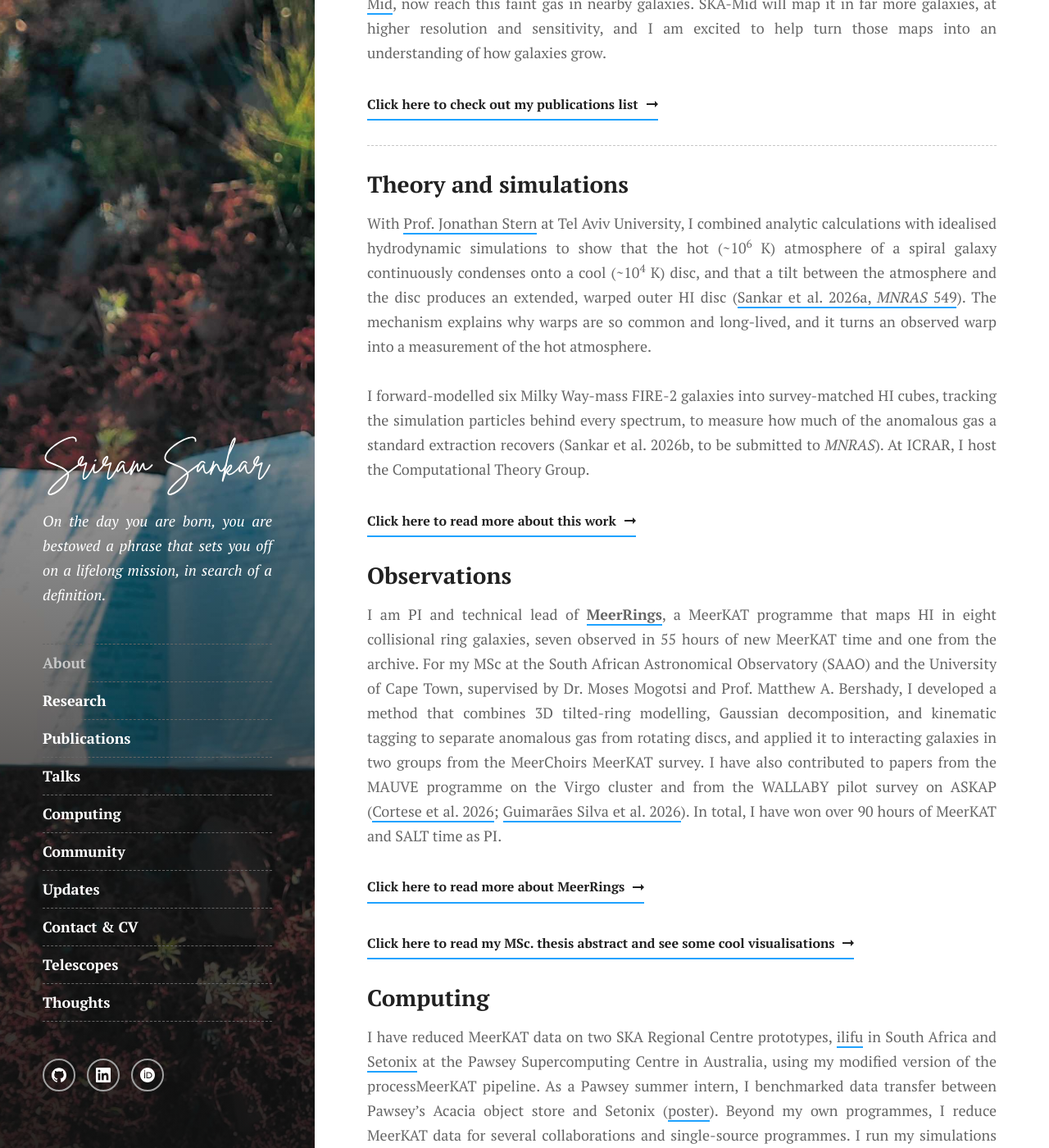
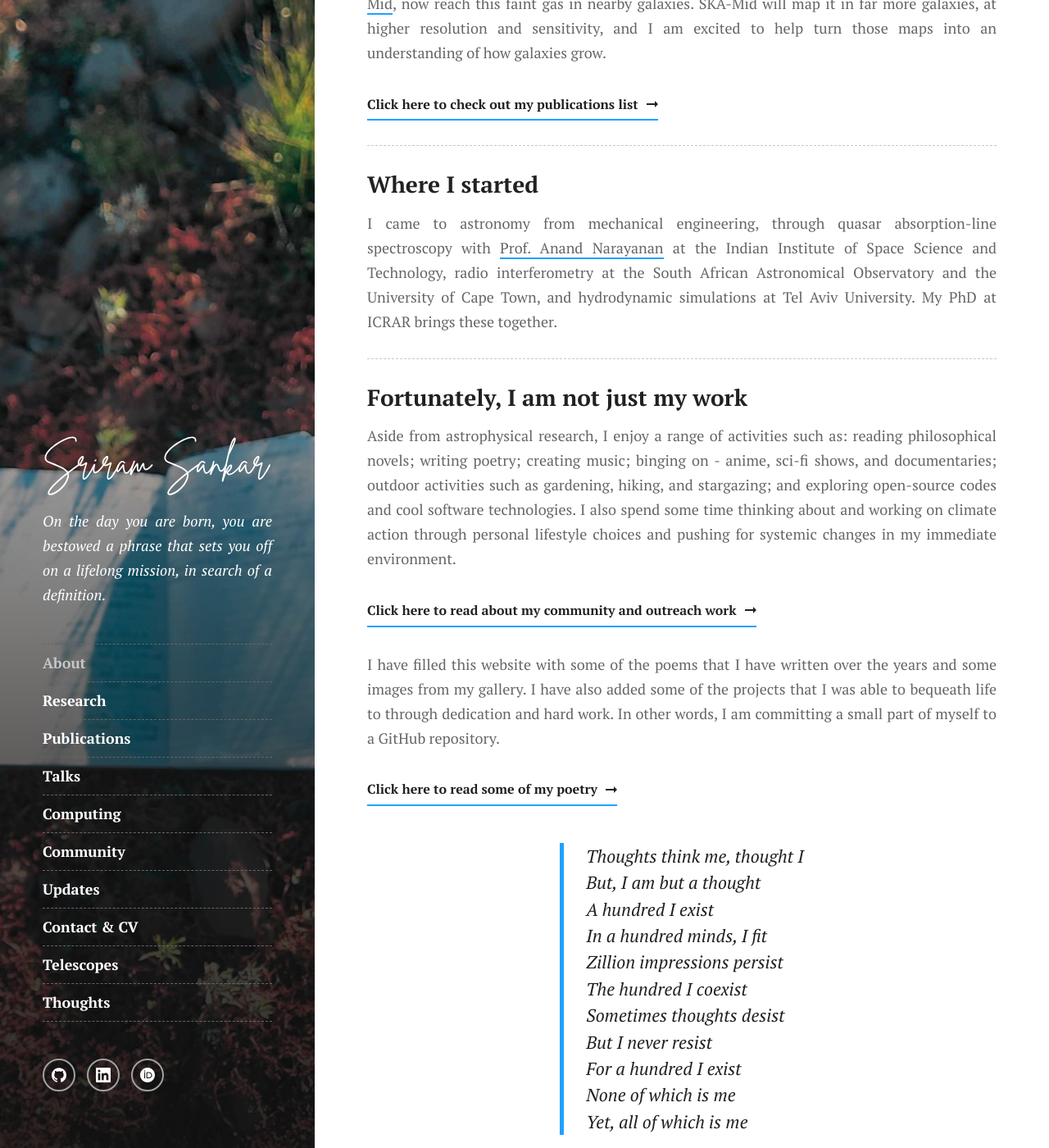
Before and after one commit to spectram/spectram.github.io, a Jekyll site: the page built from index.md, in a window 1280 px wide and 1400 px high, scrolled down 991 px. Shown: the whole window at 82% size. Built offline with Jekyll 4.4.1, drawn with Linux system fonts in a browser that asks for light colours; some of the changed text lies outside the part shown.

Commit message:
Trim About to an overview: drop sections duplicated on Research and Computing
Keeps the positioning line, the three cards that link out, the intro, a short 'Where I started', and the personal section and poem.

Co-Authored-By: Claude Opus 5.5 <noreply@anthropic.com>
Claude-Session: https://claude.ai/code/session_01PBef2H3CY43TcREdMSnytM

```diff
--- a/index.md
+++ b/index.md
@@ -70,51 +70,9 @@ Galaxies like the Milky Way would exhaust their gas within a few billion years,
 
 ---
 
-### Theory and simulations
-
-With [Prof. Jonathan Stern](https://www.sternjon.sites.tau.ac.il/) at Tel Aviv University, I combined analytic calculations with idealised hydrodynamic simulations to show that the hot (~10<sup>6</sup> K) atmosphere of a spiral galaxy continuously condenses onto a cool (~10<sup>4</sup> K) disc, and that a tilt between the atmosphere and the disc produces an extended, warped outer HI disc ([Sankar et al. 2026a, *MNRAS* 549](https://doi.org/10.1093/mnras/stag1059)). The mechanism explains why warps are so common and long-lived, and it turns an observed warp into a measurement of the hot atmosphere.
-
-I forward-modelled six Milky Way-mass FIRE-2 galaxies into survey-matched HI cubes, tracking the simulation particles behind every spectrum, to measure how much of the anomalous gas a standard extraction recovers (Sankar et al. 2026b, to be submitted to *MNRAS*). At ICRAR, I host the Computational Theory Group.
-<!-- As a member of the [FIRE](https://fire.northwestern.edu/) collaboration, -->
-
-<div>
-  <p class="read-more">
-    <a class="read-more-link" href="/research">Click here to read more about this work<span class="icon-arrow-right" aria-hidden="true"></span></a>
-  </p>
-</div>
-
-### Observations
-
-I am PI and technical lead of [**MeerRings**](/meerrings), a MeerKAT programme that maps HI in eight collisional ring galaxies, seven observed in 55 hours of new MeerKAT time and one from the archive. For my MSc at the South African Astronomical Observatory (SAAO) and the University of Cape Town, supervised by Dr. Moses Mogotsi and Prof. Matthew A. Bershady, I developed a method that combines 3D tilted-ring modelling, Gaussian decomposition, and kinematic tagging to separate anomalous gas from rotating discs, and applied it to interacting galaxies in two groups from the MeerChoirs MeerKAT survey. I have also contributed to papers from the MAUVE programme on the Virgo cluster and from the WALLABY pilot survey on ASKAP ([Cortese et al. 2026](https://doi.org/10.1017/pasa.2026.10159); [Guimarães Silva et al. 2026](https://doi.org/10.3847/1538-4357/ae89b7)). In total, I have won over 90 hours of MeerKAT and SALT time as PI.
-
-<div>
-  <p class="read-more">
-    <a class="read-more-link" href="/meerrings">Click here to read more about MeerRings<span class="icon-arrow-right" aria-hidden="true"></span></a>
-  </p>
-</div>
-<div>
-  <p class="read-more">
-    <a class="read-more-link" href="/msc_thesis">Click here to read my MSc. thesis abstract and see some cool visualisations<span class="icon-arrow-right" aria-hidden="true"></span></a>
-  </p>
-</div>
-
-### Computing
-
-I have reduced MeerKAT data on two SKA Regional Centre prototypes, [ilifu](https://www.ilifu.ac.za/) in South Africa and [Setonix](https://pawsey.org.au/systems/setonix/) at the Pawsey Supercomputing Centre in Australia, using my modified version of the processMeerKAT pipeline. As a Pawsey summer intern, I benchmarked data transfer between Pawsey's Acacia object store and Setonix ([poster](https://www.youtube.com/watch?v=NMZY2zVEdrI)). Beyond my own programmes, I reduce MeerKAT data for several collaborations and single-source programmes. I run my simulations and analysis on high-performance computing systems and contribute to open-source astronomy software, including processMeerKAT, GaussPy+, baygaud-PI, and yt_astro_analysis.
-
-<div>
-  <p class="read-more">
-    <a class="read-more-link" href="/computing">Click here to read more about my data, software and computing work<span class="icon-arrow-right" aria-hidden="true"></span></a>
-  </p>
-</div>
-
 ### Where I started
 
-I entered astronomy from mechanical engineering, through quasar absorption-line spectroscopy with [Prof. Anand Narayanan](https://www.iist.ac.in/ess/anand) at the Indian Institute of Space Science and Technology (IIST). Using archival spectra from the Hubble Space Telescope and the Keck Observatory, I measured the density, temperature, and metallicity of multiphase gas around galaxies. This work produced three papers ([Pradeep, Sankar, et al. 2020](https://ui.adsabs.harvard.edu/abs/2020MNRAS.493..250P/abstract); [Sankar et al. 2020](https://ui.adsabs.harvard.edu/abs/2020MNRAS.498.4864S/abstract); [Sameer et al. 2022](https://ui.adsabs.harvard.edu/abs/2022MNRAS.510.5796S/abstract)), and my first first-author paper is featured in C.W. Churchill's [*Quasar Absorption Lines*](https://www.qsoabslines.org) textbook.
-
-### Mentoring and community
-
-I have supervised six students, from undergraduate to PhD level, at IIST, the University of Kerala, and SAAO/UCT. I supervise with a flat hierarchy and open communication, and I enjoy passing on what I have learnt to students who would otherwise have little access to frontier research. At ICRAR, I am a student representative; in Cape Town, I founded the [Green SAAO](/sideprojects/greensaao/) sustainability movement, organised the extragalactic discussion group, represented postgraduate students, and volunteered for public outreach.
+I came to astronomy from mechanical engineering, through quasar absorption-line spectroscopy with [Prof. Anand Narayanan](https://www.iist.ac.in/ess/anand) at the Indian Institute of Space Science and Technology, radio interferometry at the South African Astronomical Observatory and the University of Cape Town, and hydrodynamic simulations at Tel Aviv University. My PhD at ICRAR brings these together.
 
 ---
 
@@ -124,7 +82,7 @@ Aside from astrophysical research, I enjoy a range of activities such as: readin
 
 <div>
   <p class="read-more">
-    <a class="read-more-link" href="/sideprojects">Click here to read about some of my past side-projects<span class="icon-arrow-right" aria-hidden="true"></span></a>
+    <a class="read-more-link" href="/sideprojects">Click here to read about my community and outreach work<span class="icon-arrow-right" aria-hidden="true"></span></a>
   </p>
 </div>
 I have filled this website with some of the poems that I have written over the years and some images from my gallery. I have also added some of the projects that I was able to bequeath life to through dedication and hard work. In other words, I am committing a small part of myself to a GitHub repository.
```
